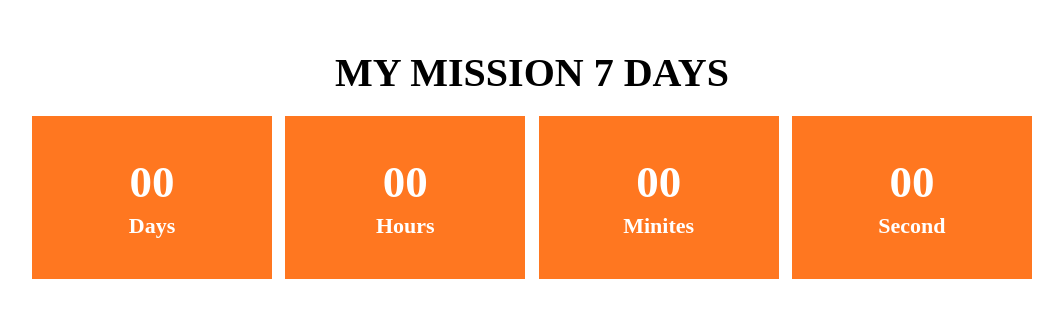
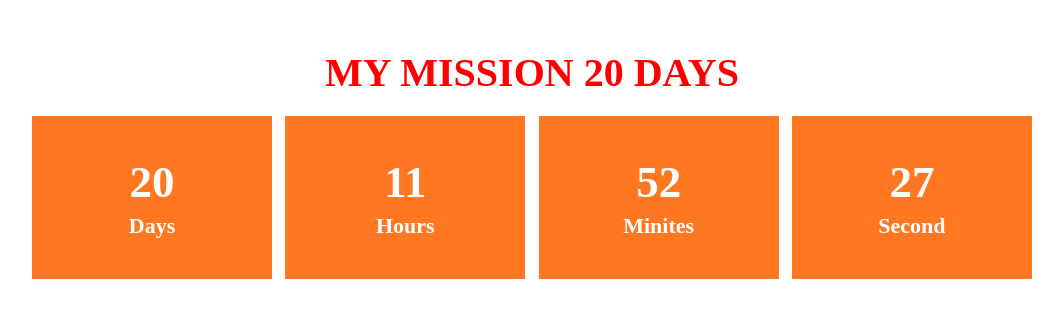
Before and after one commit to mdmasum99d/mission, a plain HTML site: page index.html in a window 1280 px wide. Shown: the part 101-418 px from the top of the page, without its empty margins (108-1171 px from the left). Drawn offline with Linux system fonts and the light colour scheme.

Commit message:
20 days add

```diff
--- a/index.html
+++ b/index.html
@@ -9,14 +9,15 @@
 </head>
 <body>
   <div class="main">
-    <h4 class="title" style="text-transform: uppercase;"> My Mission 7 Days</h4>
+    <h4 class="title" style="text-transform: uppercase; color:red;"> My Mission 20 Days</h4>
     <div id="getting-started"></div>
   </div>
 
   <script src="js/jquery-1.12.4.min.js"></script>
   <script src="js/jquery.countdown.min.js"></script>
   <script type="text/javascript">
-    $('#getting-started').countdown('2021/11/22', function(event) {
+    $('#getting-started').countdown('2021/12/18', function(event) {
+      $(this).html(event.strftime('<div class="single-counter">%D <span>Days</span></div> <div class="single-counter">%H <span>Hours</span></div> <div class="single-counter">%M <span>Minites</span></div> <div class="single-counter">%S <span>Second</span></div>'));
       $(this).html(event.strftime('<div class="single-counter">%D <span>Days</span></div> <div class="single-counter">%H <span>Hours</span></div> <div class="single-counter">%M <span>Minites</span></div> <div class="single-counter">%S <span>Second</span></div>'));
     });
   </script>
```
